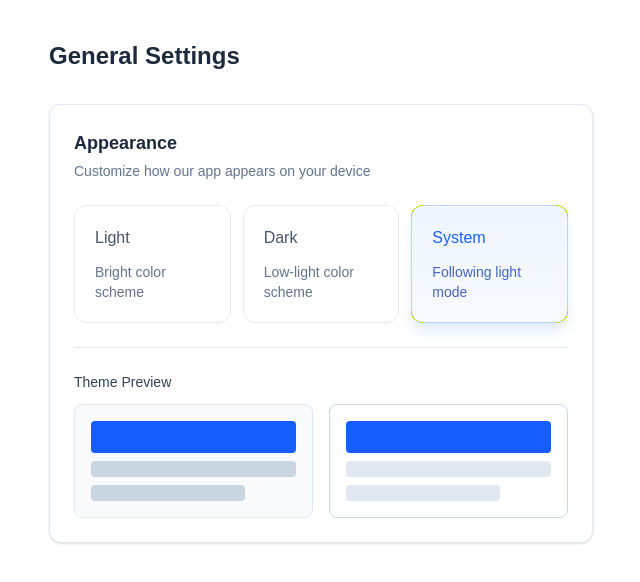
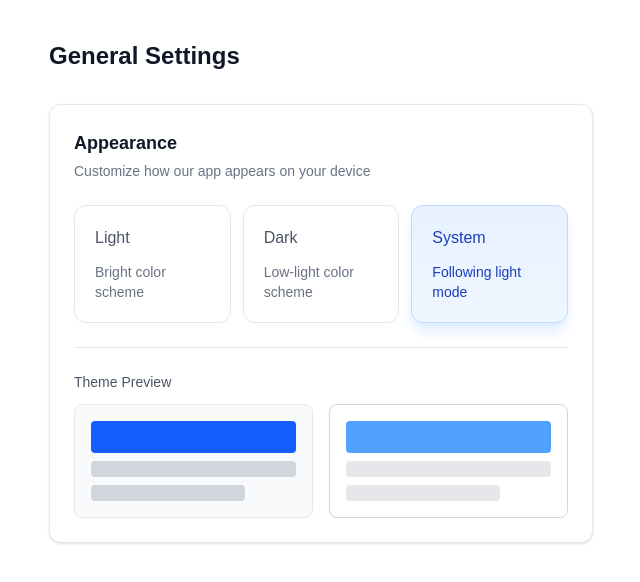
Before and after one commit to otis-tran/open-give-frontend, a Next.js app: page /settings/general in a window 1280 px wide. Shown: the top 582 px of the page, without its empty margins (319-959 px from the left). Built offline with nearby package versions, Linux system fonts and the light colour scheme.

Commit message:
feat(theme): add design system and apply for settings page

```diff
--- a/src/app/settings/general/page.tsx
+++ b/src/app/settings/general/page.tsx
@@ -18,8 +18,8 @@ export default function GeneralSettingsPage() {
     return (
       <div className="max-w-xl mx-auto py-10 px-4">
         <div className="animate-pulse">
-          <div className="h-8 bg-slate-200 dark:bg-slate-700 rounded mb-8"></div>
-          <div className="h-96 bg-slate-200 dark:bg-slate-700 rounded"></div>
+          <div className={`h-8 rounded mb-8 ${isDark ? 'bg-gray-700' : 'bg-gray-100'}`}></div>
+          <div className={`h-96 rounded ${isDark ? 'bg-gray-800' : 'bg-gray-50'}`}></div>
         </div>
       </div>
     );
@@ -27,54 +27,50 @@ export default function GeneralSettingsPage() {
 
   return (
     <div className="max-w-xl mx-auto py-10 px-4">
-      <h1 className={`text-2xl font-bold mb-8 ${isDark ? 'text-slate-200' : 'text-slate-800'}`}>
+      <h1 className={`text-2xl font-bold mb-8 ${isDark ? 'text-gray-50' : 'text-gray-900'}`}>
         General Settings
       </h1>
 
       <section
         className={`p-6 rounded-xl shadow-sm border ${
-          isDark ? 'bg-slate-900 border-slate-700' : 'bg-white border-slate-200'
+          isDark ? 'bg-gray-900 border-gray-700' : 'bg-white border-gray-200'
         }`}
       >
         <div className="mb-6">
-          <h2
-            className={`text-lg font-semibold mb-1 ${isDark ? 'text-slate-200' : 'text-slate-800'}`}
-          >
+          <h2 className={`text-lg font-semibold mb-1 ${isDark ? 'text-gray-50' : 'text-gray-900'}`}>
             Appearance
           </h2>
-          <p className={`text-sm ${isDark ? 'text-slate-400' : 'text-slate-500'}`}>
+          <p className={`text-sm ${isDark ? 'text-gray-400' : 'text-gray-500'}`}>
             Customize how our app appears on your device
           </p>
         </div>
 
         <ThemeSelector />
 
-        <div className={`mt-6 pt-6 border-t ${isDark ? 'border-slate-700' : 'border-slate-200'}`}>
-          <h3
-            className={`text-sm font-medium mb-3 ${isDark ? 'text-slate-300' : 'text-slate-700'}`}
-          >
+        <div className={`mt-6 pt-6 border-t ${isDark ? 'border-gray-700' : 'border-gray-200'}`}>
+          <h3 className={`text-sm font-medium mb-3 ${isDark ? 'text-gray-300' : 'text-gray-600'}`}>
             Theme Preview
           </h3>
           <div className="flex gap-4">
             <div
               className={`flex-1 p-4 rounded-lg border ${
-                isDark ? 'bg-slate-800 border-slate-700' : 'bg-slate-50 border-slate-200'
+                isDark ? 'bg-gray-800 border-gray-700' : 'bg-gray-50 border-gray-200'
               }`}
             >
               <div
                 className={`h-8 mb-2 rounded transition-colors ${
-                  isDark ? 'bg-cyan-500' : 'bg-blue-600'
+                  isDark ? 'bg-blue-400' : 'bg-blue-600'
                 }`}
               ></div>
               <div className="space-y-2">
                 <div
                   className={`h-4 rounded transition-colors ${
-                    isDark ? 'bg-slate-600' : 'bg-slate-300'
+                    isDark ? 'bg-gray-600' : 'bg-gray-300'
                   }`}
                 ></div>
                 <div
                   className={`h-4 rounded w-3/4 transition-colors ${
-                    isDark ? 'bg-slate-600' : 'bg-slate-300'
+                    isDark ? 'bg-gray-600' : 'bg-gray-300'
                   }`}
                 ></div>
               </div>
@@ -82,23 +78,23 @@ export default function GeneralSettingsPage() {
 
             <div
               className={`flex-1 p-4 rounded-lg border ${
-                isDark ? 'bg-slate-900 border-slate-600' : 'bg-white border-slate-300'
+                isDark ? 'bg-gray-900 border-gray-600' : 'bg-white border-gray-300'
               }`}
             >
               <div
                 className={`h-8 mb-2 rounded transition-colors ${
-                  isDark ? 'bg-cyan-500' : 'bg-blue-600'
+                  isDark ? 'bg-blue-300' : 'bg-blue-400'
                 }`}
               ></div>
               <div className="space-y-2">
                 <div
                   className={`h-4 rounded transition-colors ${
-                    isDark ? 'bg-slate-700' : 'bg-slate-200'
+                    isDark ? 'bg-gray-700' : 'bg-gray-200'
                   }`}
                 ></div>
                 <div
                   className={`h-4 rounded w-3/4 transition-colors ${
-                    isDark ? 'bg-slate-700' : 'bg-slate-200'
+                    isDark ? 'bg-gray-700' : 'bg-gray-200'
                   }`}
                 ></div>
               </div>
--- a/src/components/ThemeSelector.tsx
+++ b/src/components/ThemeSelector.tsx
@@ -60,7 +60,7 @@ export default function ThemeSelector() {
         {SKELETON_ITEMS.map((i) => (
           <div
             key={i}
-            className={`h-24 rounded-xl ${isDark ? 'bg-slate-800/30' : 'bg-slate-100/50'}`}
+            className={`h-24 rounded-xl ${isDark ? 'bg-gray-800/30' : 'bg-gray-100/50'}`}
             aria-hidden="true"
           />
         ))}
@@ -72,11 +72,11 @@ export default function ThemeSelector() {
     `relative overflow-hidden p-5 rounded-xl border transition-all duration-300 flex flex-col items-start ${
       isActive
         ? isDark
-          ? 'border-cyan-500/30 bg-cyan-900/10 shadow-lg shadow-cyan-900/20'
-          : 'border-blue-500/30 bg-blue-50/50 shadow-lg shadow-blue-100'
+          ? 'border-blue-300 bg-blue-900/10 shadow-lg shadow-blue-900/20'
+          : 'border-blue-200 bg-blue-50 shadow-lg shadow-blue-100'
         : isDark
-          ? 'border-slate-700/80 hover:border-slate-600/70'
-          : 'border-slate-200/80 hover:border-slate-300/60'
+          ? 'border-gray-700 hover:border-gray-600'
+          : 'border-gray-200 hover:border-gray-300'
     }`;
 
   return (
@@ -101,12 +101,12 @@ export default function ThemeSelector() {
               <>
                 <div
                   className={`absolute inset-0 bg-gradient-to-b to-transparent ${
-                    isDark ? 'from-cyan-400/5' : 'from-blue-400/5'
+                    isDark ? 'from-blue-400/5' : 'from-blue-400/5'
                   }`}
                 />
                 <div
                   className={`absolute top-3 right-3 w-2.5 h-2.5 rounded-full animate-ping-once ${
-                    isDark ? 'bg-cyan-500' : 'bg-blue-500'
+                    isDark ? 'bg-blue-400' : 'bg-blue-600'
                   }`}
                 />
               </>
@@ -117,11 +117,11 @@ export default function ThemeSelector() {
                 className={`font-medium ${
                   isActive
                     ? isDark
-                      ? 'text-cyan-400'
-                      : 'text-blue-600'
+                      ? 'text-blue-200'
+                      : 'text-blue-800'
                     : isDark
-                      ? 'text-slate-300'
-                      : 'text-slate-600'
+                      ? 'text-gray-300'
+                      : 'text-gray-600'
                 }`}
               >
                 {option.name}
@@ -133,11 +133,11 @@ export default function ThemeSelector() {
               className={`text-sm text-left ${
                 isActive
                   ? isDark
-                    ? 'text-cyan-200'
-                    : 'text-blue-800/80'
+                    ? 'text-blue-200'
+                    : 'text-blue-800'
                   : isDark
-                    ? 'text-slate-400'
-                    : 'text-slate-500'
+                    ? 'text-gray-400'
+                    : 'text-gray-500'
               }`}
             >
               {isActive ? option.activeDescription : option.description}
```
Also changed, not shown: structure.txt, 1 other file (tests, documents, lock files or other folders).
